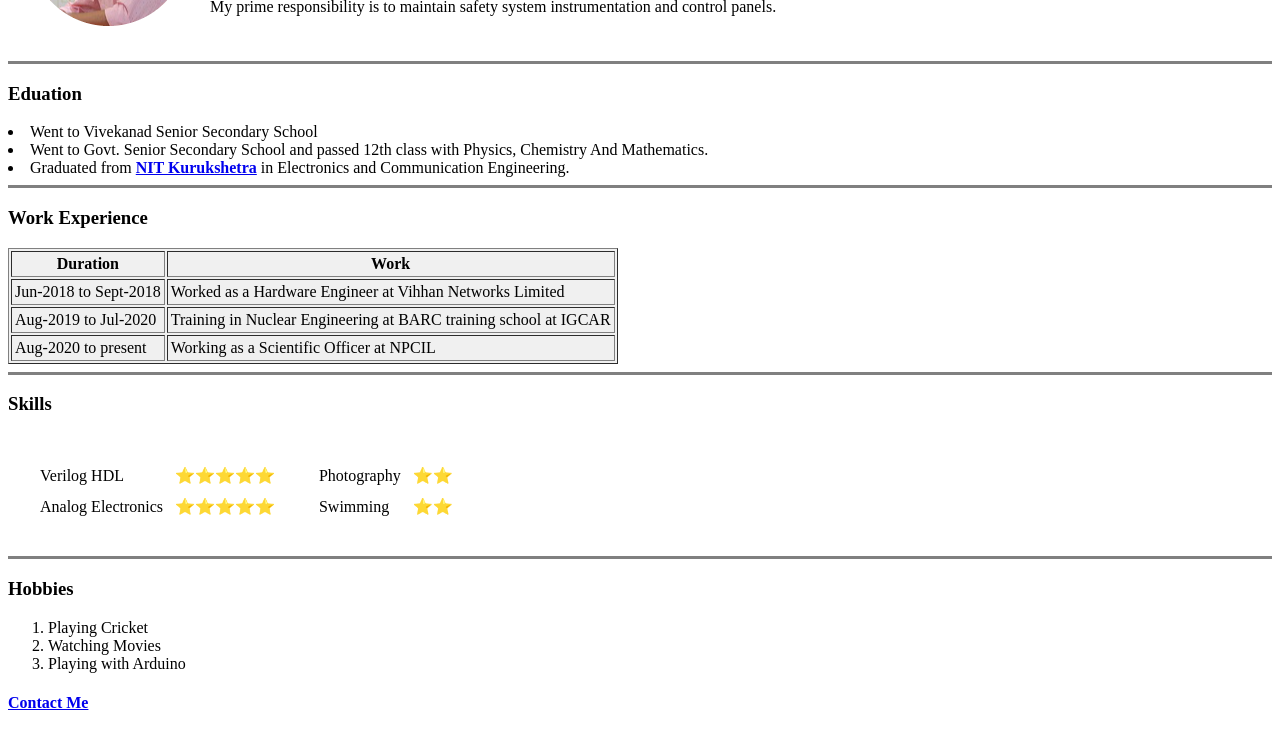
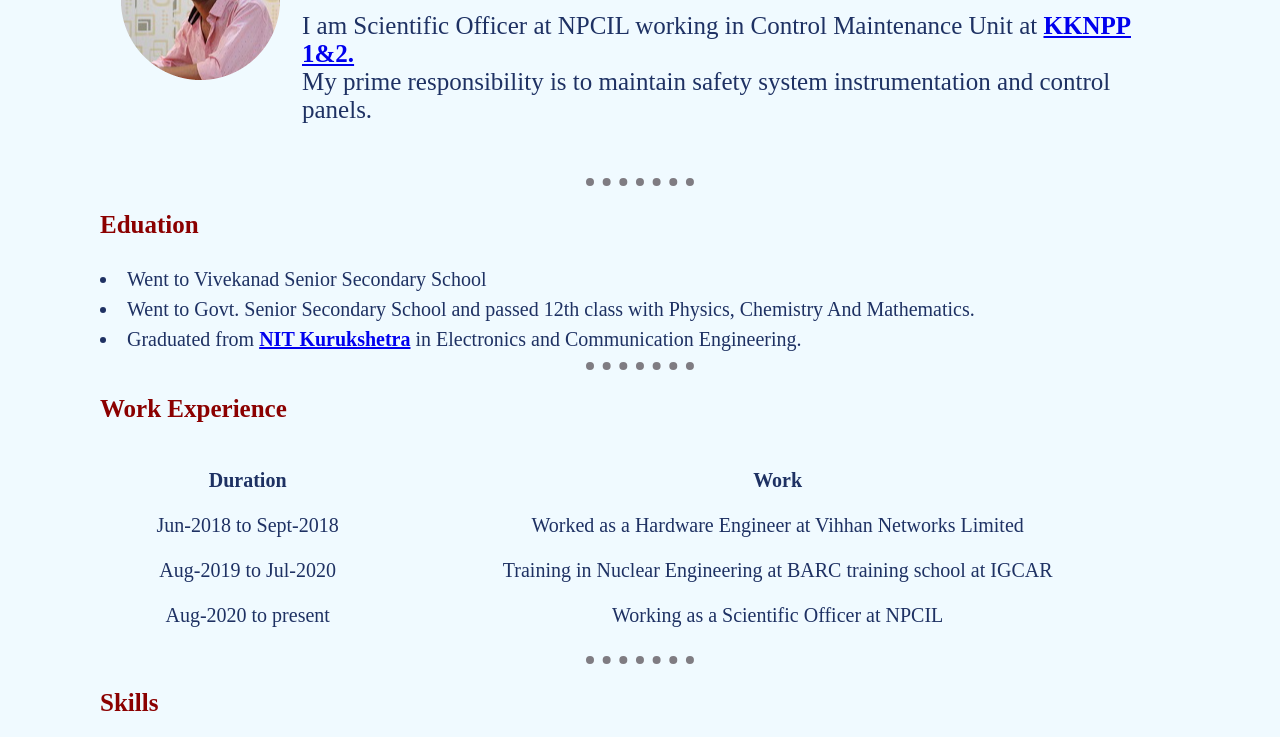
Before and after one commit to manojsheoran638/CV, a plain HTML site: page index.html in a window 1280 px wide. Shown: the part 163-900 px from the top of the page. Drawn offline with Linux system fonts and the light colour scheme; files that its build step writes are made by us from their sources.

Commit message:
Add files via upload

```diff
--- a/index.html
+++ b/index.html
@@ -4,16 +4,19 @@
 <head>
   <meta charset="utf-8">
   <title> Manoj's Personal Site</title>
+  <link rel="stylesheet" href="CSS/styles.css">
 </head>
 
+
 <body>
-  <table cellspacing=20>
+
+  <table cellspacing=20 >
     <tr>
       <td> <img src="manoj.png" alt="Manoj Profile Picture"></td>
       <td>
         <h1>Manoj Sheoran</h1>
         <p>
-          <em> <strong>Working as a Scientific Officer at <a href="https://www.npcil.nic.in/index.aspx">NPCIL</a></strong></em>
+          <em> <strong>Working as a Scientific Officer at <a href="https://www.npcil.nic.in/index.aspx" title="Nuclear Power Corporation of India Limited">NPCIL</a></strong></em>
         </p>
         <p>
           I am Scientific Officer at NPCIL working in Control Maintenance Unit at <b><a href="https://www.npcil.nic.in/content/823_1_KnowaboutKKNPP.aspx">KKNPP 1&2.</a></b><br>
@@ -22,17 +25,17 @@
       </td>
     </tr>
   </table>
-  <hr size=3 noshade />
+  <hr>
   <h3>Eduation</h3>
-  <ui>
+  <ui class = "education">
     <li> Went to Vivekanad Senior Secondary School </li>
     <li>Went to Govt. Senior Secondary School and passed 12th class with Physics, Chemistry And Mathematics.</li>
     <li> Graduated from <b><a href="http://www.nitkkr.ac.in/">NIT Kurukshetra</a> </b> in Electronics and Communication Engineering.</li>
   </ui>
-  <hr size= 3 color = grey>
+  <hr>
   <h3>Work Experience</h3>
-  <table border=1 bgcolor=#f0f0f0 cellpadding=3>
-    <thead>
+  <table class="work" cellspacing=20>
+    <thead class = "tablehead">
       <th>Duration</th>
       <th>Work</th>
     </thead>
@@ -51,12 +54,12 @@
       </tr>
     </tbody>
   </table>
-  <hr size= 3 color =grey>
+  <hr>
   <h3>Skills</h3>
-  <table cellspacing=20>
+  <table class="work" cellspacing=20>
     <tr>
       <td>
-        <table cellspacing = 10>
+        <table class="work" cellspacing=5>
           <tr>
             <td>Verilog HDL</td>
             <td>⭐⭐⭐⭐⭐</td>
@@ -68,7 +71,7 @@
         </table>
       </td>
       <td>
-      <table cellspacing = 10 >
+        <table class="work" cellspacing=5>
           <tr>
             <td>Photography</td>
             <td>⭐⭐</td>
@@ -81,9 +84,9 @@
       </td>
     </tr>
   </table>
-<hr size = 3 color = grey>
+  <hr>
   <h3>Hobbies</h3>
-  <ol>
+  <ol class="hobbies">
     <li>Playing Cricket</li>
     <li>Watching Movies</li>
     <li>Playing with Arduino</li>
--- /dev/null
+++ b/styles.css
@@ -0,0 +1,74 @@
+/*********************************Body style**********************************/
+  body {
+  margin: 0 auto;
+    padding: 0 100px 0 100px;
+    background-color: #f0fAff;
+}
+
+
+/*********************************Horizontal Rule style**********************************/
+  hr {
+    border-style: none;
+    border-top-style: dotted;
+    border-color:#7F7C82;
+    border-width: 8px;
+    width: 10%;
+   }
+
+
+   /*********************************Paragraph style**********************************/
+   p{
+     color:#1E3163;
+     font-size: 25px;
+       text-align: left;
+   }
+
+   /*********************************H1 style**********************************/
+h1{
+color:#1E3163;
+text-align: left;
+}
+
+
+/*********************************H3 style**********************************/
+h3{
+color:darkred;
+font-size: 25px;
+}
+
+
+/*********************************Table style**********************************/
+
+
+.tablehead{
+  font-size: 25px;
+  font-family: serif;
+  color: darkred;
+}
+
+tr{
+text-align:center;
+color:#1E3163;
+font-size: 20px;
+
+}
+
+.work{
+background-color:#f0fAff;
+width: 100%;
+}
+
+
+/********************************* Unordered List style**********************************/
+.education{
+  line-height: 30px;
+  color: #1E3163;
+  font-size: 20px;
+}
+
+/********************************* Ordered List style**********************************/
+.hobbies{
+  line-height: 30px;
+  color: #1E3163;
+  font-size: 20px;
+}
```
Also changed, not shown: contact.html (+1 -0 lines). Lines whose indentation alone changed are shown as unchanged.
